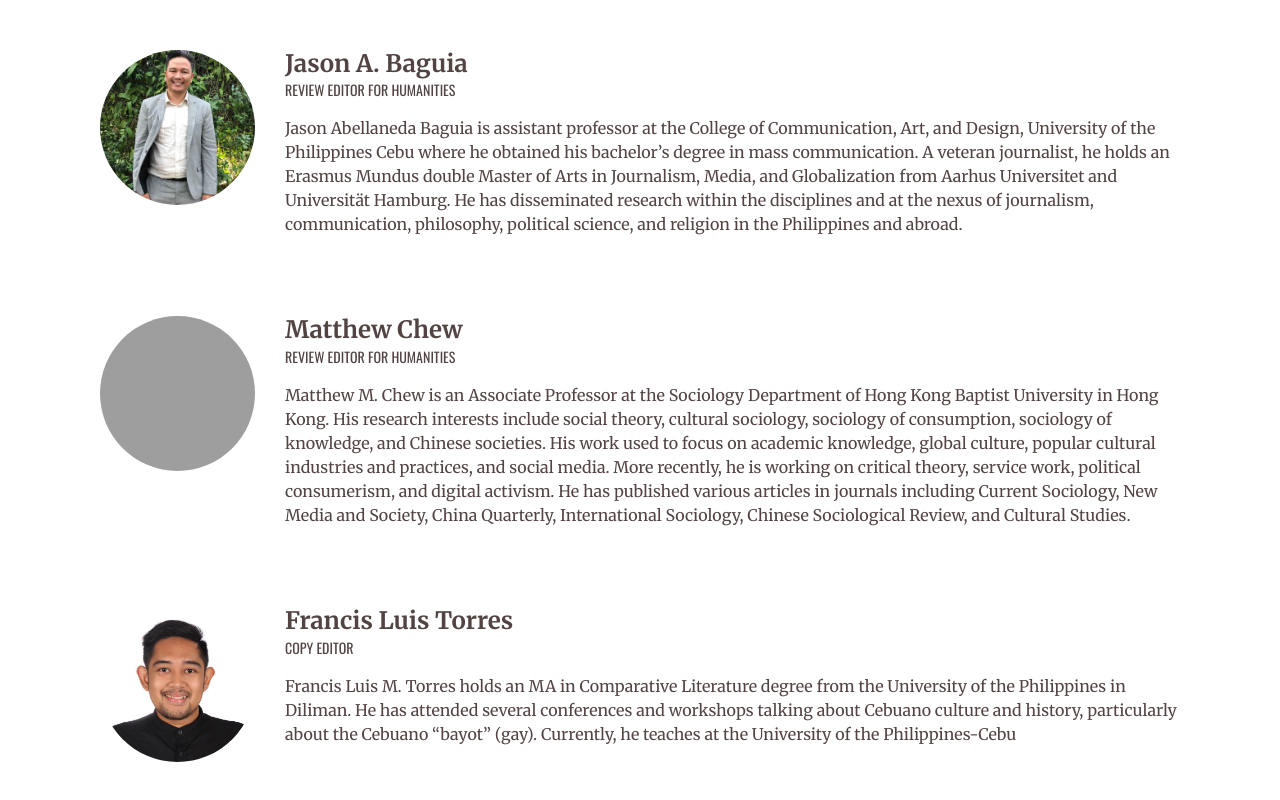
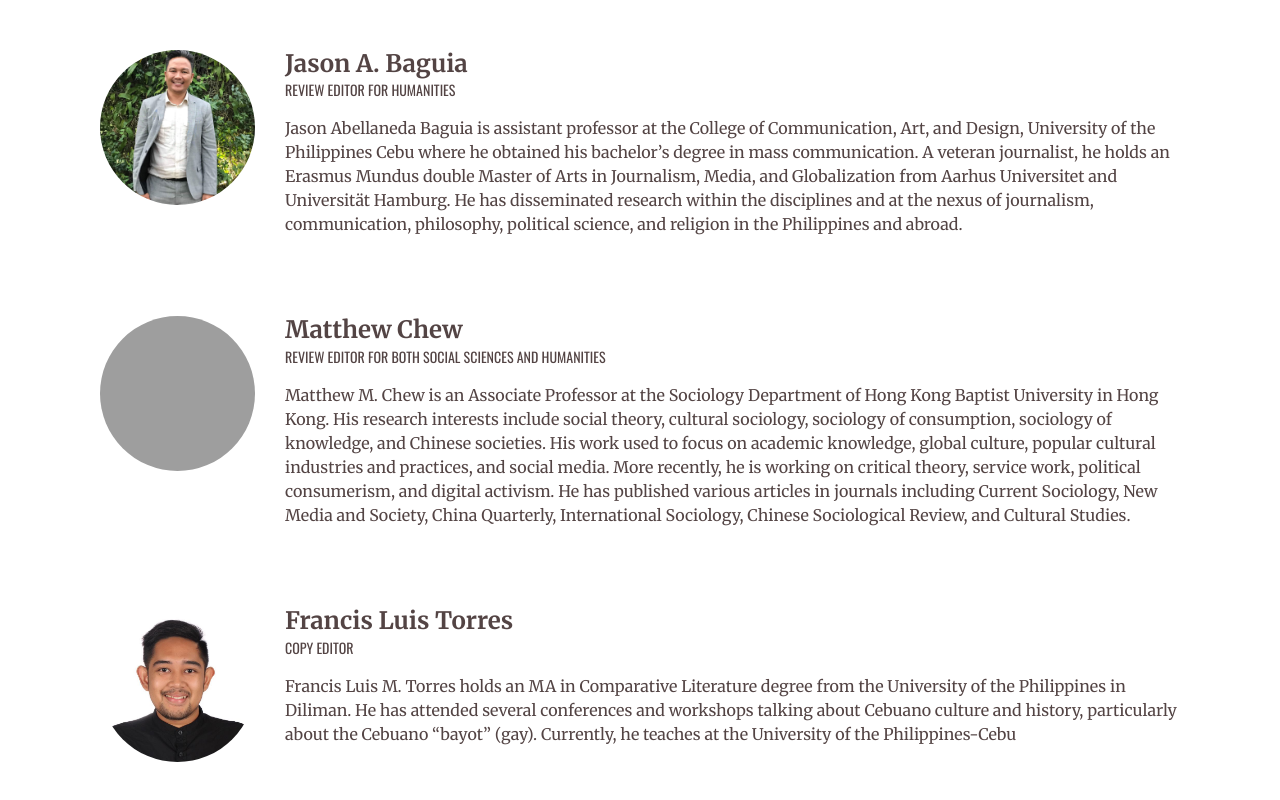
Before and after one commit to ohhskar/aguipo, a plain HTML site: page aboutUs.html in a window 1280 px wide. Shown: the part 2765-3565 px from the top of the page. Drawn offline with nearby package versions, Linux system fonts and the light colour scheme; grey boxes are pictures that could not be loaded.

Commit message:
changed mc title

```diff
--- a/aboutUs.html
+++ b/aboutUs.html
@@ -197,7 +197,7 @@
           </div>
           <div class="editorialStaff_info col-12 col-sm-12 col-md-10">
             <h3 class="editorialStaff_h3">Matthew Chew</h3>
-            <span class="overText editorialStaff_overText">Review Editor for Humanities</span>
+            <span class="overText editorialStaff_overText">Review Editor for both Social Sciences and Humanities</span>
             <p>Matthew M. Chew is an Associate Professor at the Sociology Department of Hong Kong Baptist University in Hong Kong. His research interests include social theory, cultural sociology, sociology of consumption, sociology of knowledge, and Chinese societies. His work used to focus on academic knowledge, global culture, popular cultural industries and practices, and social media. More recently, he is working on critical theory, service work, political consumerism, and digital activism. He has published various articles in journals including Current Sociology, New Media and Society, China Quarterly, International Sociology, Chinese Sociological Review, and Cultural Studies.</p>
           </div>
         </div>
```
